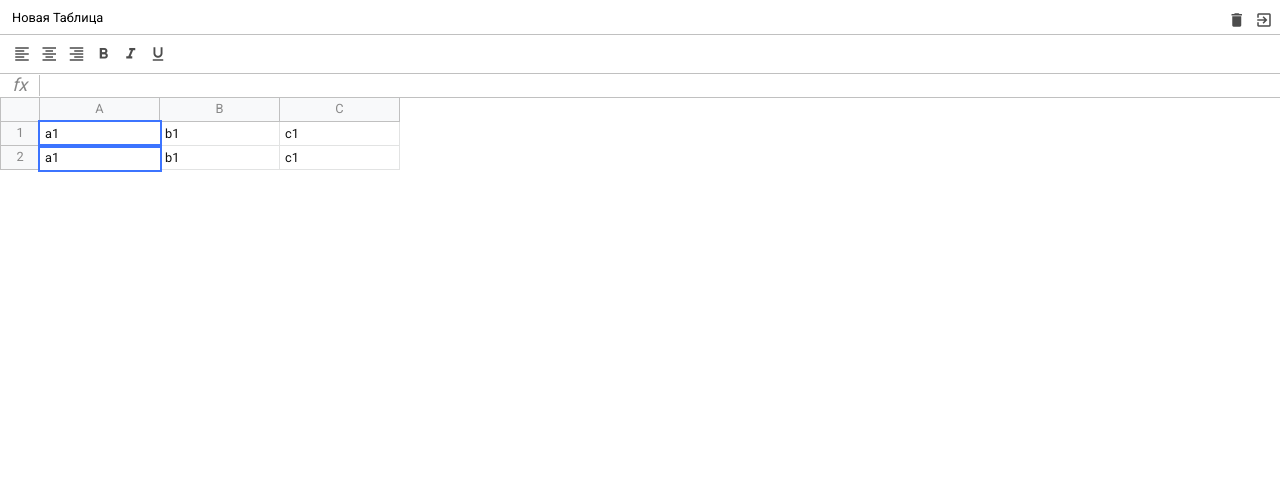
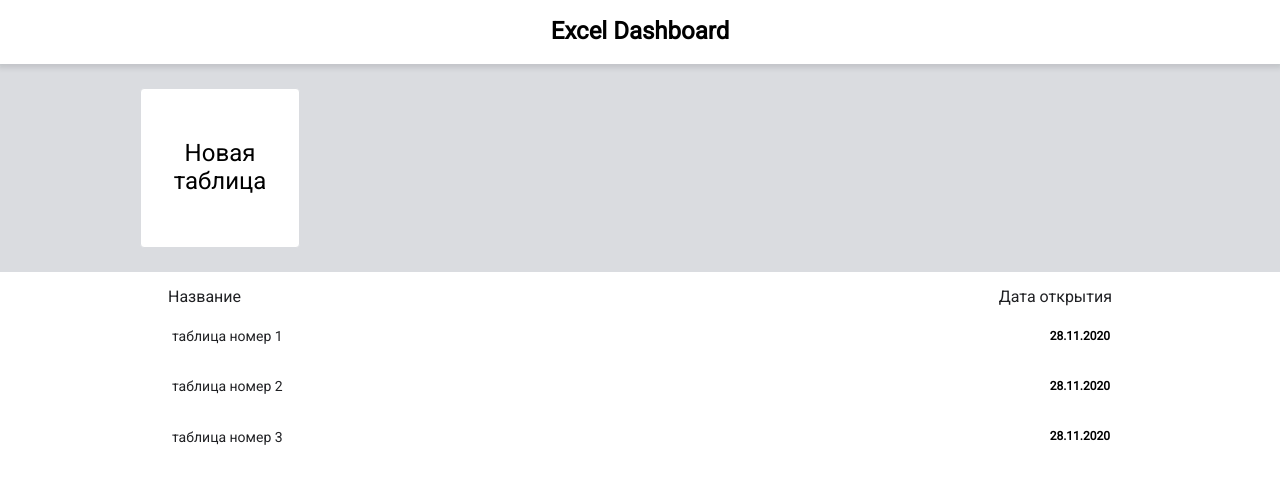
Before and after one commit to wectorgame/excel, a website built with webpack: page src/index.html in a window 1280 px wide. Built offline with nearby package versions, Linux system fonts and the light colour scheme.

Commit message:
excel-dashboard

```diff
--- a/src/index.html
+++ b/src/index.html
@@ -11,67 +11,34 @@
     <title>Excel</title>
   </head>
   <body>
-    <div id="app" class="container"></div>
-    <div class="excel">
-      <div class="excel__header">
-        <input type="text" class="input" value="Новая Таблица" />
-        <div>
-          <div class="button">
-            <i class="material-icons">delete</i>
-          </div>
-          <div class="button">
-            <i class="material-icons">exit_to_app</i>
+    <div id="app">
+      <div class="db">
+        <div class="db__header">
+          <h1>Excel Dashboard</h1>
+        </div>
+        <div class="db__new">
+          <div class="db__view">
+            <a href="#" class="db__create">Новая таблица </a>
           </div>
         </div>
-      </div>
-      <div class="excel__toolbar">
-        <div class="button">
-          <i class="material-icons">format_align_left</i>
-        </div>
-        <div class="button">
-          <i class="material-icons">format_align_center</i>
-        </div>
-        <div class="button">
-          <i class="material-icons">format_align_right</i>
-        </div>
-        <div class="button">
-          <i class="material-icons">format_bold</i>
-        </div>
-        <div class="button">
-          <i class="material-icons">format_italic</i>
-        </div>
-        <div class="button">
-          <i class="material-icons">format_underline</i>
-        </div>
-      </div>
-      <div class="excel__formula">
-        <div class="info">fx</div>
-        <div class="input" contenteditable spellcheck="false"></div>
-      </div>
-      <div class="excel__table">
-        <div class="row">
-          <div class="row-info"></div>
-          <div class="row-data">
-            <div class="column">A</div>
-            <div class="column">B</div>
-            <div class="column">C</div>
+        <div class="db__table db__view">
+          <div class="db__list-header">
+            <span>Название</span><span>Дата открытия</span>
           </div>
-        </div>
-        <div class="row">
-          <div class="row-info">1</div>
-          <div class="row-data">
-            <div class="cell selected" contenteditable="">a1</div>
-            <div class="cell" contenteditable="">b1</div>
-            <div class="cell" contenteditable="">c1</div>
-          </div>
-        </div>
-        <div class="row">
-          <div class="row-info">2</div>
-          <div class="row-data">
-            <div class="cell selected" contenteditable="">a1</div>
-            <div class="cell" contenteditable="">b1</div>
-            <div class="cell" contenteditable="">c1</div>
-          </div>
+          <ul class="db__list">
+            <li class="db__record">
+              <a href="#">таблица номер 1</a>
+              <strong>28.11.2020</strong>
+            </li>
+            <li class="db__record">
+              <a href="#">таблица номер 2</a>
+              <strong>28.11.2020</strong>
+            </li>
+            <li class="db__record">
+              <a href="#">таблица номер 3</a>
+              <strong>28.11.2020</strong>
+            </li>
+          </ul>
         </div>
       </div>
     </div>
--- a/src/scss/_mixins.scss
+++ b/src/scss/_mixins.scss
@@ -17,3 +17,9 @@
         cursor: pointer;
     }
 }
+
+@mixin clear-list(){
+    list-style: none;
+    margin: 0;
+    padding: 0;
+}
--- a/src/scss/_variables.scss
+++ b/src/scss/_variables.scss
@@ -5,3 +5,4 @@ $formula-height:24px;
 $info-cell-width:40px;
 $row-height:24px;
 $cell-width:120px;
+$db-header-height: 64px
--- /dev/null
+++ b/src/scss/dashboard.scss
@@ -0,0 +1,83 @@
+@import "variables";
+@import "mixins";
+.db{
+    &__header{
+        position: fixed;
+        left: 0;
+        right: 0;
+        top: 0;
+        height: $db-header-height;
+        display: flex;
+        align-items: center;
+        justify-content: center;
+        background: #fff;
+        box-shadow: 0 2px 5px 2px rgba(60,64,67,0.15);
+        z-index: 1000;
+    }
+    &__new{
+        margin-top: $db-header-height;
+        padding: 1.5rem;
+        background: #dadce0;
+    }
+    &__create{
+        width: 160px;
+        height: 160px;
+        background: #fff;
+        border-radius: 4px;
+        border: 1px solid #dadce0;
+        display: flex;
+        justify-content: center;
+        align-items: center;
+        font-size: 1.5rem;
+        text-decoration: none;
+        color: #000;
+        text-align: center;
+        &:hover{
+            cursor: pointer;
+            border-color: green;
+            color: green;
+
+        }
+    }
+    &__view{
+        max-width: 1000px;
+        margin: 0 auto;
+    }
+    &__table{
+        padding: 1rem;
+    }
+    &__list-header{
+        display: flex;
+        justify-content: space-between;
+        color: #202124;
+        font-weight: 500;
+        font-size: 16px;
+        margin-bottom: 10px;
+        padding: 0 12px;
+
+
+    }
+    &__list{
+        @include clear-list;
+    }
+    &__record{
+        display: flex;
+        justify-content: space-between;
+        align-items: center;
+        padding: 12px 14px 12px 16px;
+        margin-bottom: 10px;
+        &:hover{
+            background: #e6f4ea;
+            border-radius: 25px;
+        }
+        a{
+            text-decoration: none;
+            cursor: pointer;
+            color: #202124;
+            font-size: 14px;
+            &:hover{
+                text-decoration: underline;
+            }
+        }
+    }
+}
--- a/src/scss/index.scss
+++ b/src/scss/index.scss
@@ -5,6 +5,7 @@
 @import "toolbar";
 @import "formula";
 @import "table";
+@import "dashboard";
 *{
     margin: 0;
     padding: 0;
```
Also changed, not shown: src/assets/excel.html (added, +104 -0 lines).
